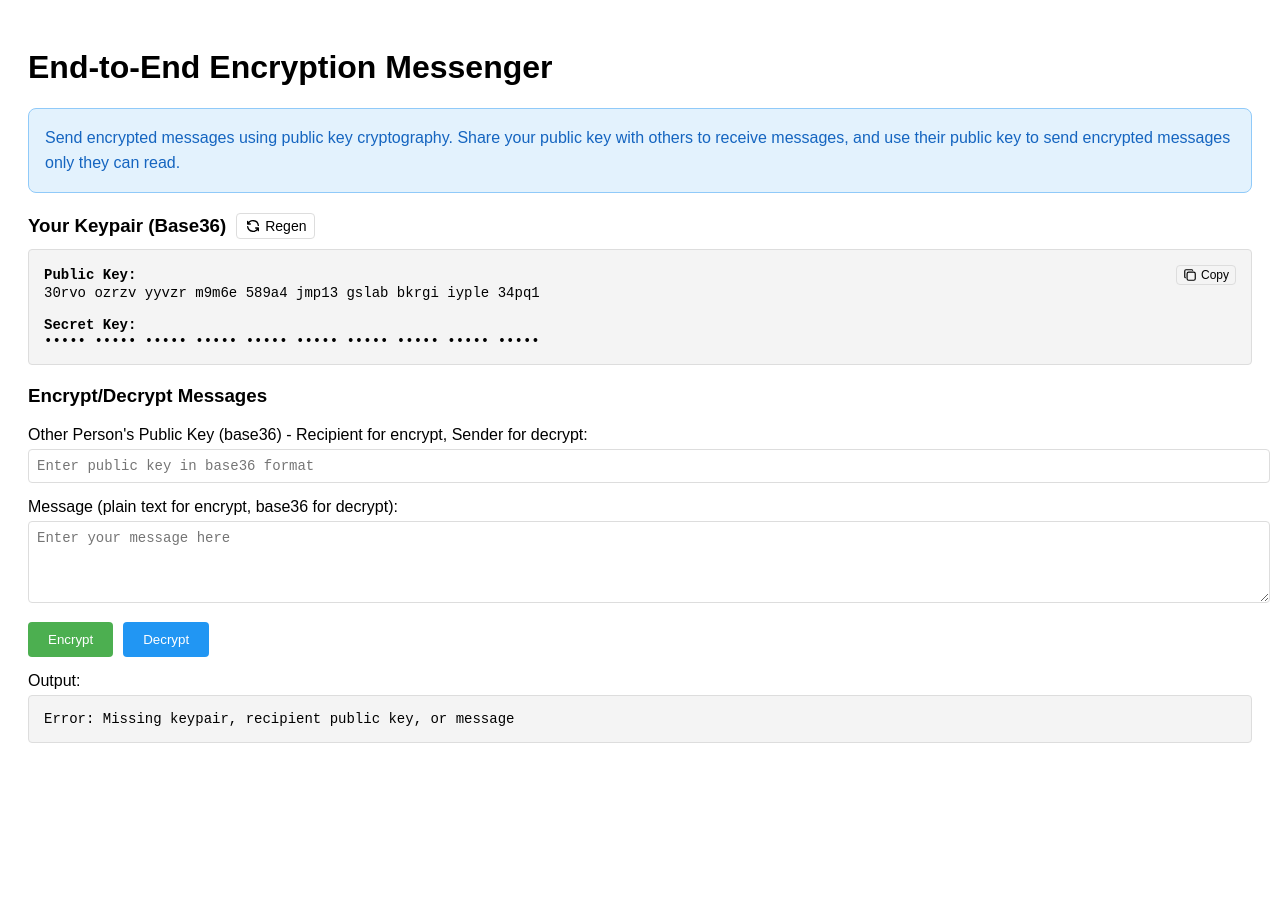
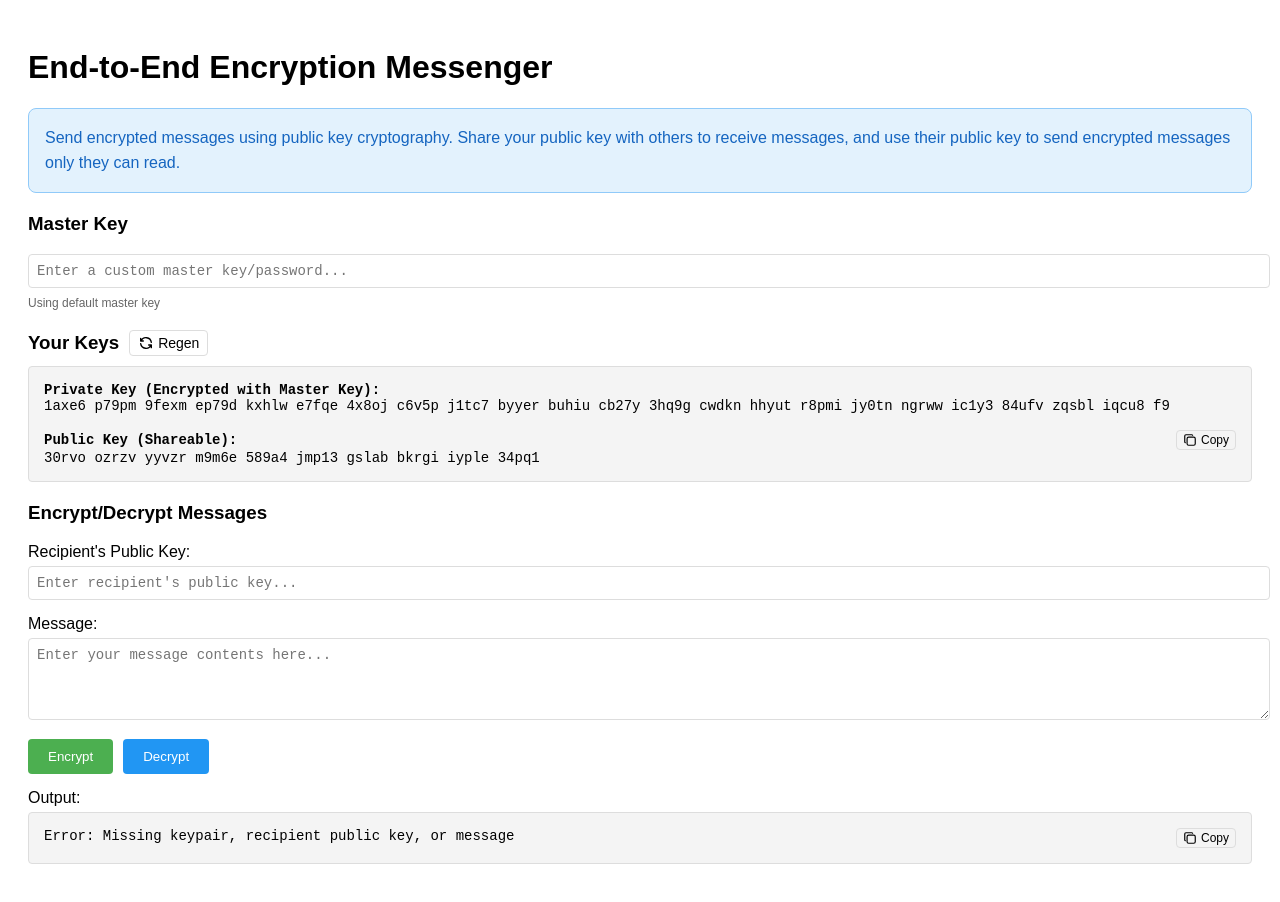
Before and after one commit to jsherer/e2ee-msg, a React app: page / in a window 1280 px wide. Both pictures are taken after a click on the button "Encrypt". Shown: the top 902 px of the page. Before the commit the page ends 800 px from the top, so only its background shows below. Built offline with nearby package versions, Linux system fonts and the light colour scheme; the HTML template or start-up script is replaced by a standard one.

Commit message:
Adds master key field

```diff
--- a/src/App.tsx
+++ b/src/App.tsx
@@ -1,4 +1,4 @@
-import React, { useState, useEffect } from 'react';
+import React, { useState, useEffect, useMemo } from 'react';
 import * as nacl from 'tweetnacl';
 import { IconRefresh, IconCopy, IconCheck } from '@tabler/icons-react';
 
@@ -8,10 +8,14 @@ const App: React.FC = () => {
   const [recipientPublicKey, setRecipientPublicKey] = useState('');
   const [message, setMessage] = useState('');
   const [output, setOutput] = useState('');
+  const [masterKey, setMasterKey] = useState('');
+  const defaultMasterKey = '!default-master-key-42';
   const [isDecrypting, setIsDecrypting] = useState(false);
   const [isEncrypting, setIsEncrypting] = useState(false);
   const [copied, setCopied] = useState(false);
+  const [copiedOutput, setCopiedOutput] = useState(false);
   const [isRegenerating, setIsRegenerating] = useState(false);
+  const [copiedEncryptedKey, setCopiedEncryptedKey] = useState(false);
 
   const uint8ArrayToBase36 = (arr: Uint8Array): string => {
     let bigInt = BigInt(0);
@@ -73,6 +77,53 @@ const App: React.FC = () => {
       await navigator.clipboard.writeText(keypairDisplay.publicKey);
       setCopied(true);
       setTimeout(() => setCopied(false), 2000);
+    }
+  };
+
+  const copyOutput = async () => {
+    if (output) {
+      // Remove the "Encrypted:" or "Decrypted:" prefix when copying
+      const textToCopy = output.replace(/^(Encrypted:|Decrypted:)\n/, '');
+      await navigator.clipboard.writeText(textToCopy);
+      setCopiedOutput(true);
+      setTimeout(() => setCopiedOutput(false), 2000);
+    }
+  };
+
+  const effectiveMasterKey = masterKey || defaultMasterKey;
+
+  const encryptedPrivateKey = useMemo(() => {
+    if (!keypair) return null;
+
+    try {
+      // Derive a key from the effective master key using hash
+      const masterKeyBytes = new TextEncoder().encode(effectiveMasterKey);
+      const hashedKey = nacl.hash(masterKeyBytes).slice(0, nacl.secretbox.keyLength);
+
+      // Generate a random nonce
+      const nonce = nacl.randomBytes(nacl.secretbox.nonceLength);
+
+      // Encrypt the secret key
+      const encrypted = nacl.secretbox(keypair.secretKey, nonce, hashedKey);
+
+      // Combine nonce and encrypted data
+      const fullMessage = new Uint8Array(nonce.length + encrypted.length);
+      fullMessage.set(nonce);
+      fullMessage.set(encrypted, nonce.length);
+
+      // Convert to base36 and format
+      return formatInGroups(uint8ArrayToBase36(fullMessage));
+    } catch (error) {
+      console.error('Failed to encrypt private key:', error);
+      return null;
+    }
+  }, [keypair, effectiveMasterKey]);
+
+  const copyEncryptedKey = async () => {
+    if (encryptedPrivateKey) {
+      await navigator.clipboard.writeText(encryptedPrivateKey);
+      setCopiedEncryptedKey(true);
+      setTimeout(() => setCopiedEncryptedKey(false), 2000);
     }
   };
 
@@ -159,8 +210,36 @@ const App: React.FC = () => {
       </div>
 
       <div style={{ marginTop: '20px', marginBottom: '20px' }}>
+        <h3>Master Key</h3>
+        <input
+          type="password"
+          value={masterKey}
+          onChange={(e) => setMasterKey(e.target.value)}
+          placeholder="Enter a custom master key/password..."
+          style={{
+            width: '100%',
+            padding: '8px',
+            fontFamily: 'monospace',
+            fontSize: '14px',
+            border: '1px solid #ddd',
+            borderRadius: '4px',
+            marginBottom: '8px'
+          }}
+        />
+        <p style={{
+          fontSize: '12px',
+          color: '#666',
+          margin: '0'
+        }}>
+          {masterKey
+            ? 'Using your custom master key for encryption'
+            : 'Using default master key'}
+        </p>
+      </div>
+
+      <div style={{ marginTop: '20px', marginBottom: '20px' }}>
         <div style={{ display: 'flex', alignItems: 'center', marginBottom: '10px' }}>
-          <h3 style={{ margin: 0, marginRight: '10px' }}>Your Keypair (Base36)</h3>
+          <h3 style={{ margin: 0, marginRight: '10px' }}>Your Keys</h3>
           <button
             onClick={() => generateKeypair(true)}
             disabled={isRegenerating}
@@ -198,7 +277,12 @@ const App: React.FC = () => {
           ) : keypairDisplay ? (
             <>
               <div style={{ display: 'flex', alignItems: 'center', justifyContent: 'space-between' }}>
-                <strong>Public Key:</strong>
+                <strong>Private Key (Encrypted with Master Key):</strong>
+              </div>
+              {encryptedPrivateKey || 'Generating...'}
+              {'\n\n'}
+              <div style={{ display: 'flex', alignItems: 'center', justifyContent: 'space-between' }}>
+                <strong>Public Key (Shareable):</strong>
                 <button
                   onClick={copyPublicKey}
                   title="Copy public key to clipboard"
@@ -219,9 +303,6 @@ const App: React.FC = () => {
                 </button>
               </div>
               {keypairDisplay.publicKey}
-              {'\n\n'}
-              <strong>Secret Key:</strong>{'\n'}
-              {keypairDisplay.secretKey.replace(/[a-z0-9]/g, '•')}
             </>
           ) : (
             'Generating keypair...'
@@ -234,13 +315,13 @@ const App: React.FC = () => {
 
         <div style={{ marginBottom: '15px' }}>
           <label style={{ display: 'block', marginBottom: '5px' }}>
-            Other Person's Public Key (base36) - Recipient for encrypt, Sender for decrypt:
+            Recipient's Public Key:
           </label>
           <input
             type="text"
             value={recipientPublicKey}
             onChange={(e) => setRecipientPublicKey(e.target.value)}
-            placeholder="Enter public key in base36 format"
+            placeholder="Enter recipient's public key..."
             style={{
               width: '100%',
               padding: '8px',
@@ -254,12 +335,12 @@ const App: React.FC = () => {
 
         <div style={{ marginBottom: '15px' }}>
           <label style={{ display: 'block', marginBottom: '5px' }}>
-            Message (plain text for encrypt, base36 for decrypt):
+            Message:
           </label>
           <textarea
             value={message}
             onChange={(e) => setMessage(e.target.value)}
-            placeholder="Enter your message here"
+            placeholder="Enter your message contents here..."
             rows={4}
             style={{
               width: '100%',
@@ -318,9 +399,36 @@ const App: React.FC = () => {
               fontFamily: 'monospace',
               fontSize: '14px',
               whiteSpace: 'pre-wrap',
-              wordBreak: 'break-all'
+              wordBreak: 'break-all',
+              position: 'relative'
             }}>
-              {output}
+              <div style={{ display: 'flex', alignItems: 'flex-start', justifyContent: 'space-between' }}>
+                <div style={{ flex: 1 }}>
+                  {output}
+                </div>
+                {output !== 'Encrypting...' && output !== 'Decrypting...' && (
+                  <button
+                    onClick={copyOutput}
+                    title="Copy output to clipboard"
+                    style={{
+                      background: 'transparent',
+                      border: '1px solid #ddd',
+                      borderRadius: '4px',
+                      padding: '2px 6px',
+                      cursor: 'pointer',
+                      display: 'flex',
+                      alignItems: 'center',
+                      gap: '4px',
+                      fontSize: '12px',
+                      marginLeft: '10px',
+                      flexShrink: 0
+                    }}
+                  >
+                    {copiedOutput ? <IconCheck size={14} /> : <IconCopy size={14} />}
+                    {copiedOutput ? 'Copied!' : 'Copy'}
+                  </button>
+                )}
+              </div>
             </code>
           </div>
         )}
```
